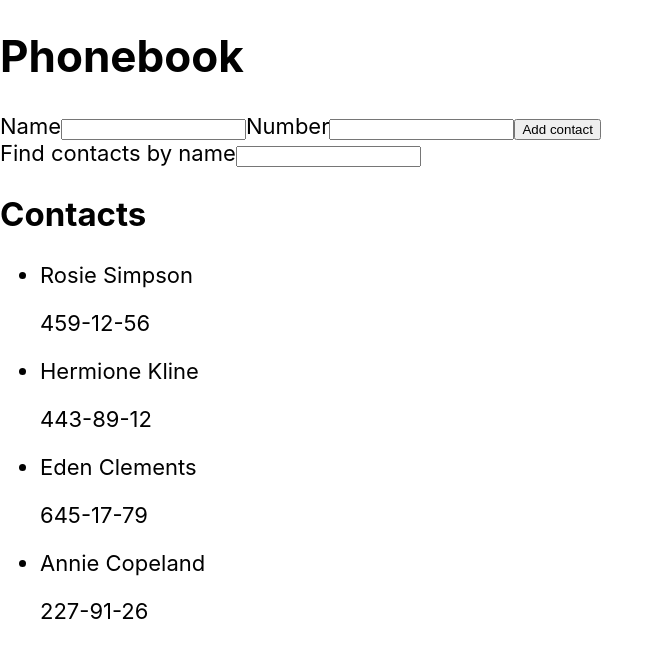
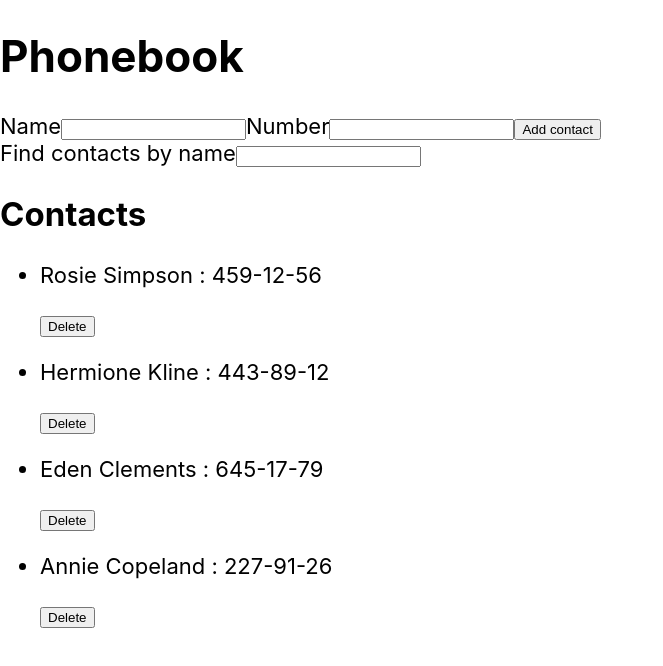
Before and after one commit to jokerav/goit-react-hw-02-phonebook, a React (Create React App) app: page / in a window 1280 px wide. Shown: the top 666 px of the page, without its empty margins (0-663 px from the left). Built offline with nearby package versions, Linux system fonts and the light colour scheme.

Commit message:
удаление контактов

```diff
--- a/src/components/App.jsx
+++ b/src/components/App.jsx
@@ -40,6 +40,14 @@
     const { value } = e.currentTarget;
     this.setState({ filter: value });
   };
+  onDelete = e => {
+    console.log(e);
+  };
+  deleteContact = id => {
+    this.setState(prevState => ({
+      contacts: prevState.contacts.filter(contact => contact.id !== id),
+    }));
+  };
 
   render() {
     const normFilter = this.state.filter.toLowerCase();
@@ -57,7 +65,7 @@
         <ContactForm onSubmit={this.addContact} />
         <Filter value={this.state.filter} onChange={this.onFilterChange} />
         <h2>Contacts</h2>
-        <ContactList contacts={visibleContacts} />
+        <ContactList contacts={visibleContacts} onDelete={this.deleteContact} />
       </div>
     );
   }
--- /dev/null
+++ b/src/components/Contact/Contact.jsx
@@ -0,0 +1,14 @@
+const Contact = ({ contact, onDelete, id }) => {
+  const { name, number } = contact;
+  return (
+    <li>
+      <p>
+        {name} : {number}
+      </p>
+      <button type="button" onClick={() => onDelete(id)}>
+        Delete
+      </button>
+    </li>
+  );
+};
+export default Contact;
--- a/src/components/ContactList/Contact.jsx
+++ /dev/null
@@ -1,10 +0,0 @@
-const Contact = ({ contact }) => {
-  const { name, number } = contact;
-  return (
-    <li>
-      <p>{name}</p>
-      <p>{number} </p>
-    </li>
-  );
-};
-export default Contact;
--- a/src/components/ContactList/ContactList.jsx
+++ b/src/components/ContactList/ContactList.jsx
@@ -1,8 +1,13 @@
-import Contact from './Contact';
-const ContactList = ({ contacts }) => (
+import Contact from '../Contact/Contact';
+const ContactList = ({ contacts, onDelete }) => (
   <ul>
     {contacts.map(contact => (
-      <Contact key={contact.id} contact={contact} />
+      <Contact
+        key={contact.id}
+        contact={contact}
+        onDelete={onDelete}
+        id={contact.id}
+      />
     ))}
   </ul>
 );
```
